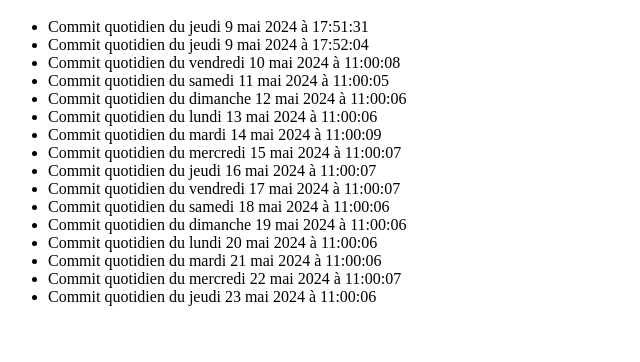
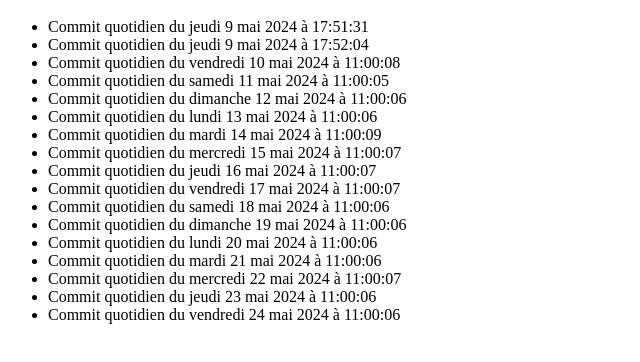
Before and after one commit to Reisorel/autocommit_bot, a website: page index.html in a window 1280 px wide. Shown: the part 48-410 px from the top of the page, without its empty margins (0-640 px from the left). Drawn offline with Linux system fonts and the light colour scheme.

Commit message:
Auto commit

```diff
--- a/index.html
+++ b/index.html
@@ -39,6 +39,8 @@
     <li>Commit quotidien du mercredi 22 mai 2024 à 11:00:07</li>
 
     <li>Commit quotidien du jeudi 23 mai 2024 à 11:00:06</li>
+
+    <li>Commit quotidien du vendredi 24 mai 2024 à 11:00:06</li>
   </ul>
   <script src="generate_commit.js"></script>
 
```
